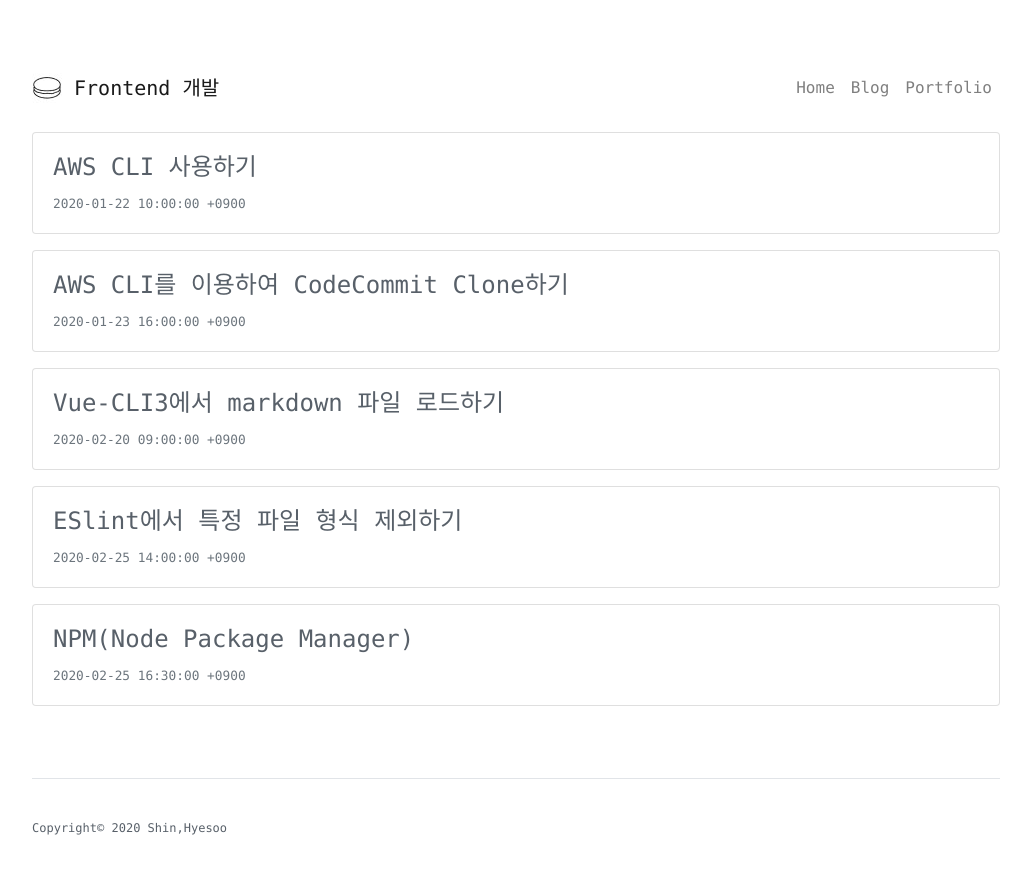
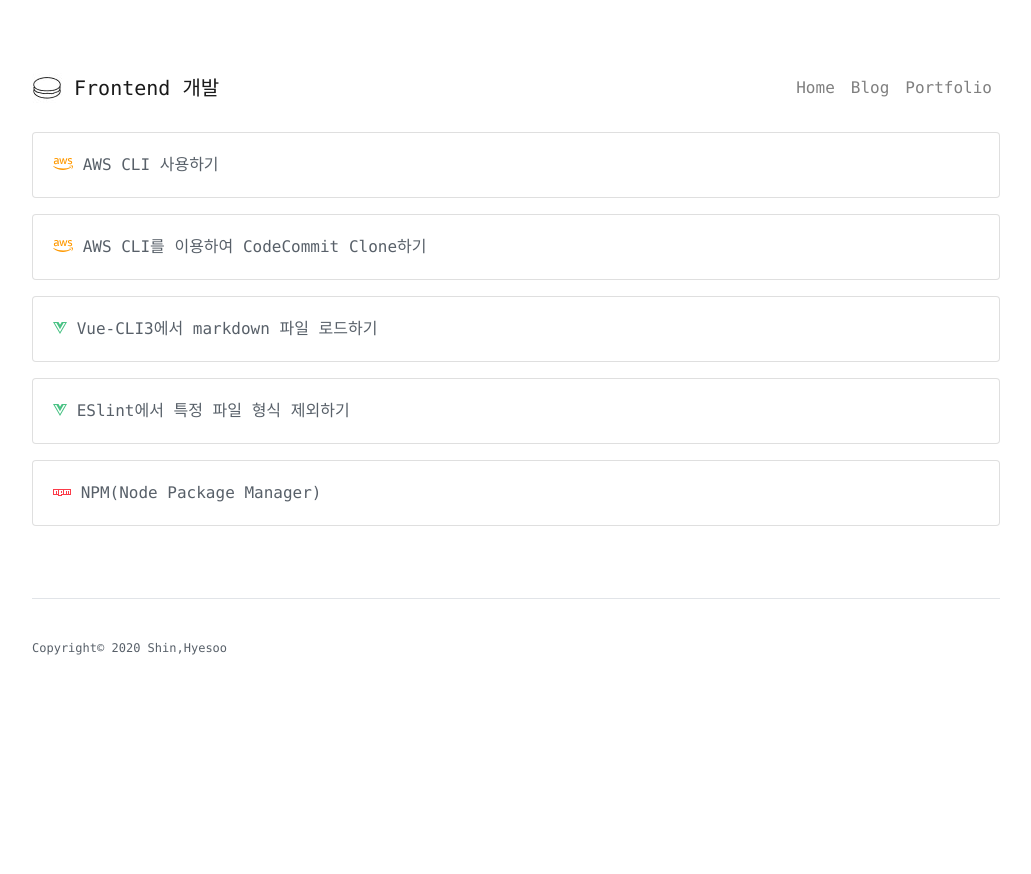
Before and after one commit to dc2348/vue-cli-github, a Vue app: page /#/blog in a window 1280 px wide. Shown: the top 874 px of the page, without its empty margins (124-1155 px from the left). After the commit the page ends 800 px from the top, so only its background shows below. Built offline with nearby package versions, Linux system fonts and the light colour scheme; a web font is replaced by a local one.

Commit message:
FEAT:Add category and vue-fontawesome

```diff
--- /dev/null
+++ b/src/assets/js/colors.js
@@ -0,0 +1,6 @@
+export default {
+    vuejs: '#49C284',
+    aws:'#FF9900',
+    js:'#F7E018',
+    npm: '#FB3B49'
+}
--- a/src/main.js
+++ b/src/main.js
@@ -1,6 +1,13 @@
 import Vue from 'vue'
 import App from './App.vue'
-import { router } from "./routes/index.js";
+import { router } from "./routes/index.js"
+import { library } from '@fortawesome/fontawesome-svg-core'
+import { faVuejs, faAws, faJs, faNpm } from '@fortawesome/free-brands-svg-icons'
+import { FontAwesomeIcon } from '@fortawesome/vue-fontawesome'
+
+library.add( faVuejs, faAws, faJs, faNpm )
+
+Vue.component('font-awesome-icon', FontAwesomeIcon)
 
 Vue.config.productionTip = false
 
--- a/src/posts/index.js
+++ b/src/posts/index.js
@@ -10,36 +10,43 @@ export default [
     {
         mdfile: Post1,
         title:'AWS CLI 사용하기',
-        date:'2020-01-22 10:00:00 +0900'
+        date:'2020-01-22 10:00:00 +0900',
+        category: 'aws'
     },
     {
         mdfile: Post2,
         title:'AWS CLI를 이용하여 CodeCommit Clone하기',
-        date:'2020-01-23 16:00:00 +0900'
+        date:'2020-01-23 16:00:00 +0900',
+        category: 'aws'
     },
     {
         mdfile: Post3,
         title:'Vue-CLI3에서 markdown 파일 로드하기',
-        date:'2020-02-20 09:00:00 +0900'
+        date:'2020-02-20 09:00:00 +0900',
+        category: 'vuejs'
     },
     // {
     //     mdfile: Post4,
     //     title:'비동기적 프로그래밍',
-    //     date:'2020-02-19 15:00:00 +0900'
+    //     date:'2020-02-19 15:00:00 +0900',
+        // category: 'js'
     // },
     {
         mdfile: Post5,
         title:'ESlint에서 특정 파일 형식 제외하기',
-        date:'2020-02-25 14:00:00 +0900'
+        date:'2020-02-25 14:00:00 +0900',
+        category: 'vuejs'
     },
     {
         mdfile: Post6,
         title:'NPM(Node Package Manager)',
-        date:'2020-02-25 16:30:00 +0900'
+        date:'2020-02-25 16:30:00 +0900',
+        category: 'npm'
     },
     // {
     //     mdfile: Post7,
     //     title:'Webpack이란',
-    //     date:'2020-02-26 17:00:00 +0900'
+    //     date:'2020-02-26 17:00:00 +0900',
+        // category: 'vuejs'
     // }
 ];
--- a/src/views/BlogView.vue
+++ b/src/views/BlogView.vue
@@ -1,9 +1,9 @@
 <template>
   <div>
     <router-link v-for="(item, index) in posts" :key="item.title" :to="{ name: 'posts', params: { index: index + 1}}">
-      <b-card  class="mb-3">
-        <b-card-title>{{ item.title }}</b-card-title>
-        <b-card-text class="small text-muted">{{ item.date }}</b-card-text>
+      <b-card class="mb-3">
+        <font-awesome-icon :icon="['fab', item.category]" :style="{ color: colors[item.category] }"/>
+        {{ item.title }}
       </b-card>
     </router-link>
   </div>
@@ -11,11 +11,13 @@
 
 <script>
 import posts from '@/posts/index.js'
+import colors from '@/assets/js/colors.js'
 
 export default {
   data () {
     return {
-      posts
+      posts,
+      colors
     }
   }
 };
```
Also changed, not shown: package.json (+9 -6 lines), 1 other file (tests, documents, lock files or other folders).
